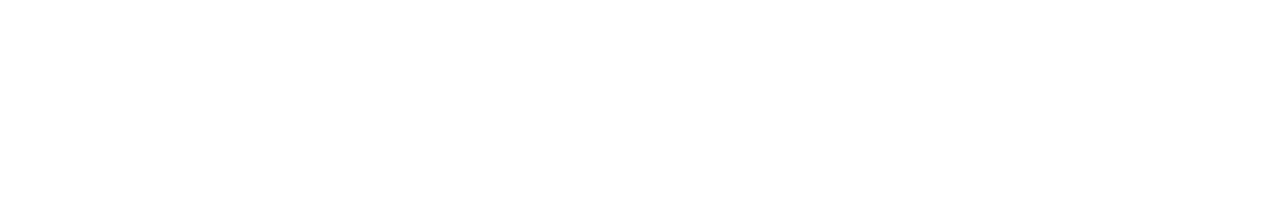
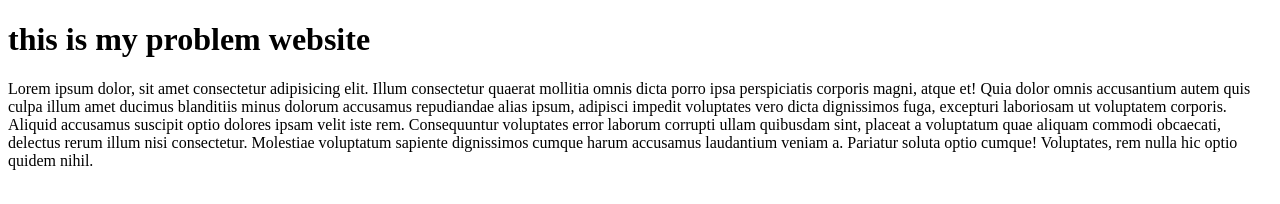
Before and after one commit to theriyadislam/solve-problem, a plain HTML site: page index.html in a window 1280 px wide. Drawn offline with Linux system fonts and the light colour scheme.

Commit message:
second commit

```diff
--- a/index.html
+++ b/index.html
@@ -7,6 +7,7 @@
     <title>Document</title>
 </head>
 <body>
-
+    <h1>this is my problem website </h1>
+    <p>Lorem ipsum dolor, sit amet consectetur adipisicing elit. Illum consectetur quaerat mollitia omnis dicta porro ipsa perspiciatis corporis magni, atque et! Quia dolor omnis accusantium autem quis culpa illum amet ducimus blanditiis minus dolorum accusamus repudiandae alias ipsum, adipisci impedit voluptates vero dicta dignissimos fuga, excepturi laboriosam ut voluptatem corporis. Aliquid accusamus suscipit optio dolores ipsam velit iste rem. Consequuntur voluptates error laborum corrupti ullam quibusdam sint, placeat a voluptatum quae aliquam commodi obcaecati, delectus rerum illum nisi consectetur. Molestiae voluptatum sapiente dignissimos cumque harum accusamus laudantium veniam a. Pariatur soluta optio cumque! Voluptates, rem nulla hic optio quidem nihil.</p>
 </body>
 </html>
```
